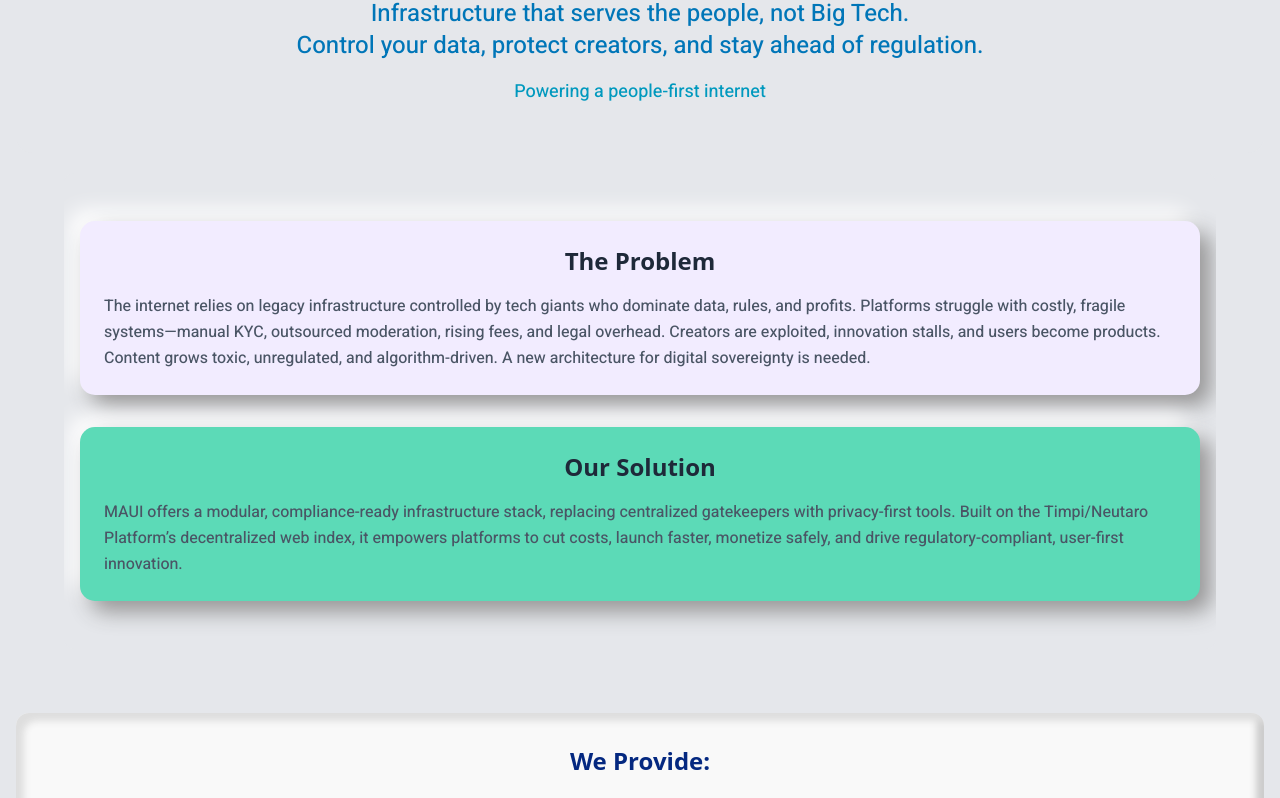
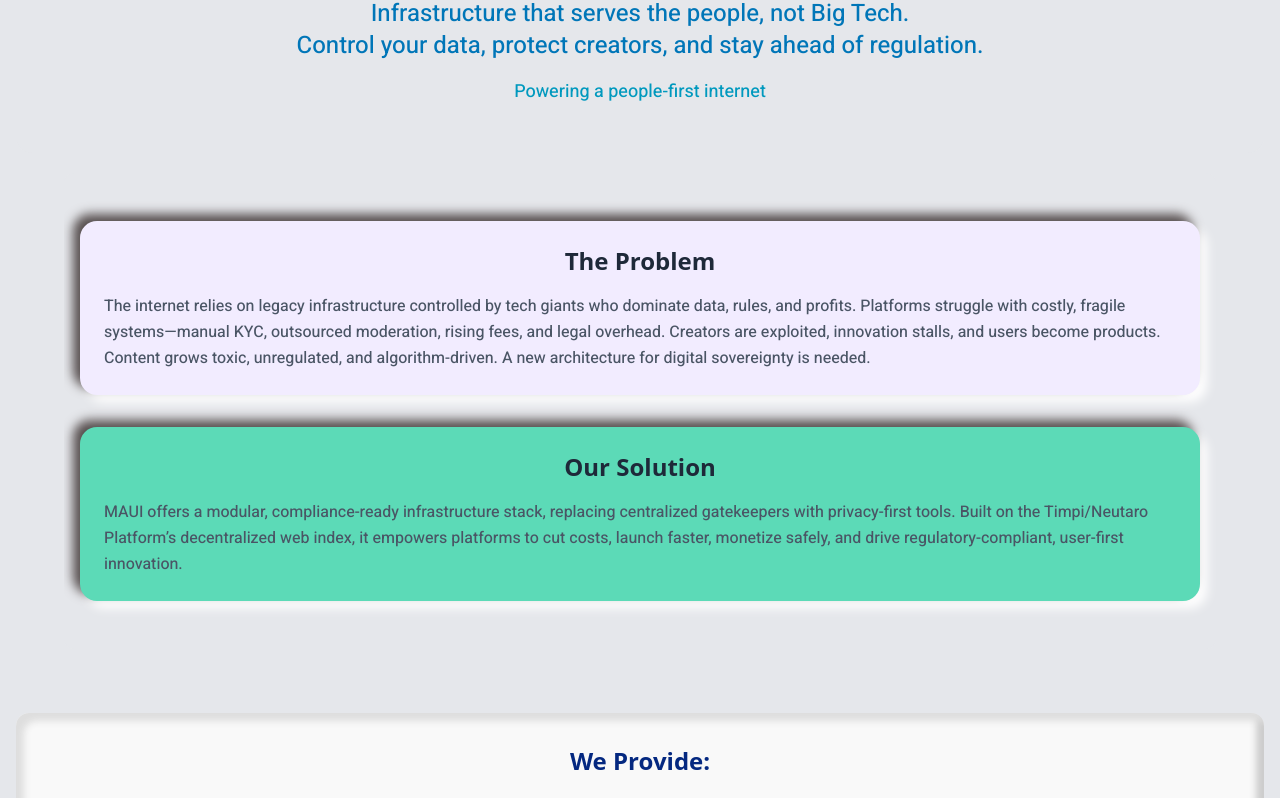
Before and after one commit to SDikshith78/Maui-Proj-Test, a React (Vite) app: page / in a window 1280 px wide. Shown: the part 399-1197 px from the top of the page. Built offline with nearby package versions, Linux system fonts and the light colour scheme.

Commit message:
finally done

```diff
--- a/src/components/ProblemANDSolution.jsx
+++ b/src/components/ProblemANDSolution.jsx
@@ -45,7 +45,7 @@
 
   return (
     <section className="mx-auto mb-16 mt-5 flex max-w-6xl flex-col gap-8 rounded-lg bg-gray-200 px-4 py-12 overflow-hidden">
-      <div className="problem backgroundCard5 rounded-lg bg-[#f2ecff] p-6 text-center shadow-md">
+      <div className="problem backgroundCard1 rounded-lg bg-[#f2ecff] p-6 text-center shadow-md">
         <h2 className="mb-4 text-2xl font-semibold text-gray-800">
           The Problem
         </h2>
@@ -60,7 +60,7 @@
         </p>
       </div>
 
-      <div className="solution backgroundCard5 rounded-lg bg-[#5cdab7] p-6 text-center shadow-md">
+      <div className="solution backgroundCard1 rounded-lg bg-[#5cdab7] p-6 text-center shadow-md">
         <h2 className="mb-4 text-2xl font-semibold text-gray-800">
           Our Solution
         </h2>
```
